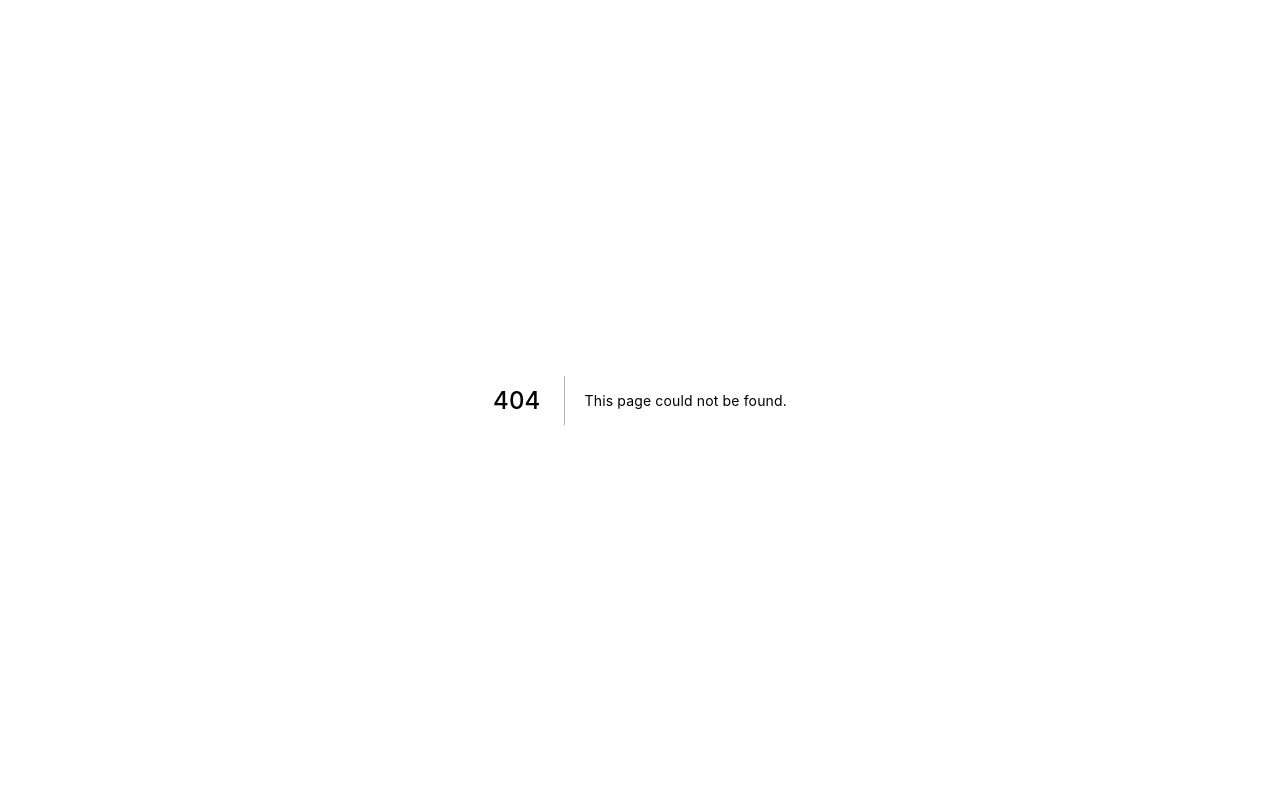
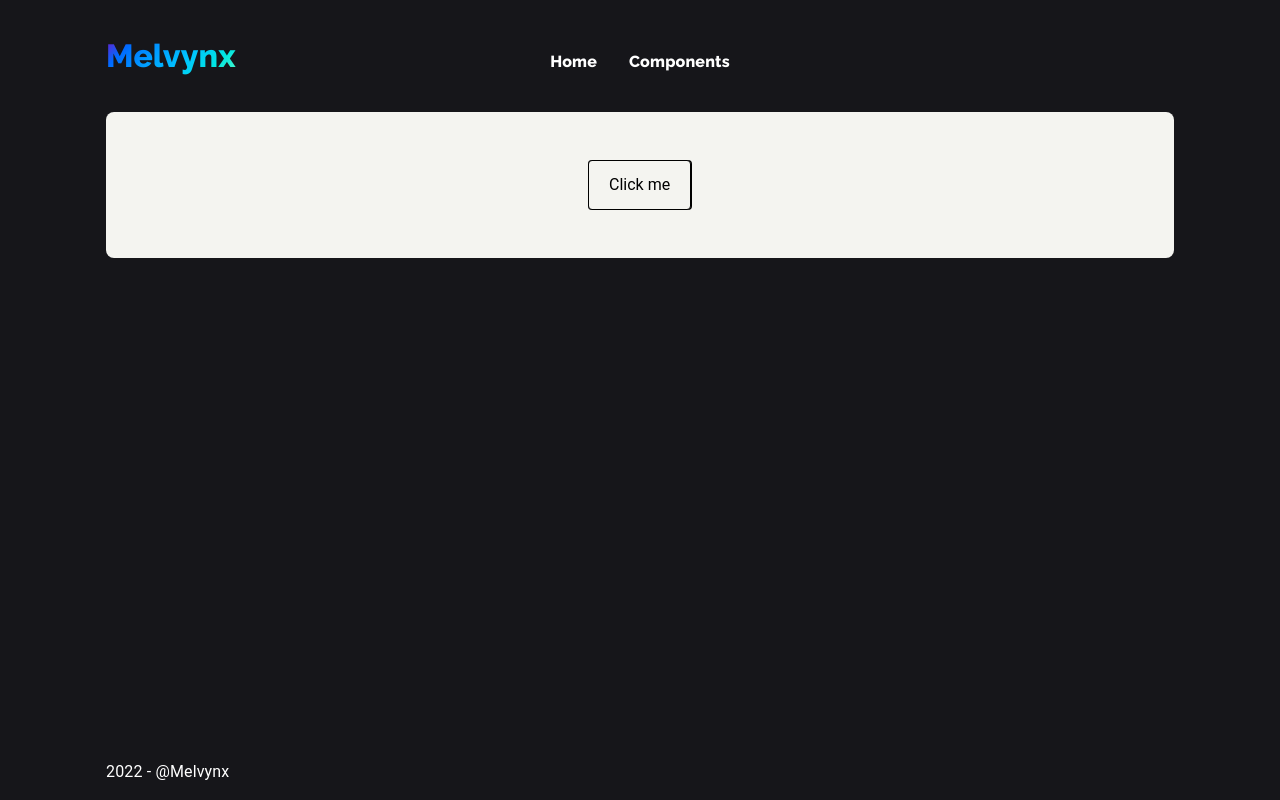
Before and after one commit to Melvynx/creative-components, a Next.js app: page /examples/gumroad_button in a window 1280 px wide. Before the commit this address had no page. Built offline with nearby package versions, Linux system fonts and the light colour scheme.

Commit message:
add a copy of the Gumroad button

```diff
--- a/components/ExampleWrapper.tsx
+++ b/components/ExampleWrapper.tsx
@@ -1,19 +1,17 @@
 import styled from "@emotion/styled";
 import { QUERIES } from "~/styles/constants";
 
-export const ExampleWrapper = styled.div`
+export const ExampleWrapper = styled.div<{ backgroundColor: string }>`
   --breathing-space: 16px;
 
-  background: linear-gradient(
-    330deg,
-    hsl(272 51% 54%) 0%,
-    hsl(226 70% 55.5%) 100%
-  );
   border-radius: 8px;
   padding: var(--breathing-space);
   display: flex;
   flex-direction: column;
   align-items: center;
+  background: ${({ backgroundColor }) =>
+    backgroundColor ||
+    "linear-gradient(330deg, hsl(272 51% 54%) 0%, hsl(226 70% 55.5%) 100%)"};
 
   @media ${QUERIES.tabletAndUp} {
     --breathing-space: 48px;
--- /dev/null
+++ b/components/creative/MoveButton.tsx
@@ -0,0 +1,44 @@
+import styled from "@emotion/styled";
+import { ButtonHTMLAttributes, DetailedHTMLProps } from "react";
+
+export const MoveButton = (
+  props: DetailedHTMLProps<
+    ButtonHTMLAttributes<HTMLButtonElement>,
+    HTMLButtonElement
+  >
+) => {
+  return (
+    <Wrapper>
+      <Button {...props} />
+    </Wrapper>
+  );
+};
+
+const Wrapper = styled.div`
+  background-color: #000000;
+  border-radius: 4px;
+  cursor: pointer;
+
+  &:hover > button {
+    transform: translate(-4px, -4px);
+
+    transition: transform 150ms var(--ease-in);
+  }
+
+  &:active > button {
+    transform: translate(0px, 0px);
+    transition: transform 50ms var(--ease-in);
+  }
+`;
+
+const Button = styled.button`
+  padding: 12px 20px;
+  font-size: 1rem;
+  background-color: #f4f4f0;
+  border-radius: 4px;
+  border: 1px solid #000000;
+  will-change: transform, filter;
+  cursor: inherit;
+
+  transition: transform 300ms var(--ease-in-out);
+`;
--- a/components/layout/LayoutNav.tsx
+++ b/components/layout/LayoutNav.tsx
@@ -22,6 +22,7 @@ export const LayoutNav = () => {
           <Item>Slide Form</Item>
           <Item>Two FA</Item>
           <Item>Shadow button</Item>
+          <Item>Gumroad Button</Item>
         </DropdownItems>
         <DropdownManager>
           <NavItem>Components</NavItem>
@@ -33,7 +34,9 @@ export const LayoutNav = () => {
 
 const Item = ({ children }: { children: string }) => {
   return (
-    <Link href={`/examples/${children.replaceAll(" ", "_").toLocaleLowerCase()}`}>
+    <Link
+      href={`/examples/${children.replaceAll(" ", "_").toLocaleLowerCase()}`}
+    >
       <DropdownItem>{children}</DropdownItem>
     </Link>
   );
--- /dev/null
+++ b/pages/examples/gumroad_button.tsx
@@ -0,0 +1,15 @@
+import Layout from "~/components/layout/Layout";
+import { ExampleWrapper } from "~/components/ExampleWrapper";
+import { MoveButton } from "~/components/creative/MoveButton";
+
+export const GumroadButtonExample = () => {
+  return (
+    <Layout>
+      <ExampleWrapper backgroundColor={"#F4F4F0"}>
+        <MoveButton>Click me</MoveButton>
+      </ExampleWrapper>
+    </Layout>
+  );
+};
+
+export default GumroadButtonExample;
```
Also changed, not shown: components/creative/NotifyMeInput.tsx (+1 -6 lines).
